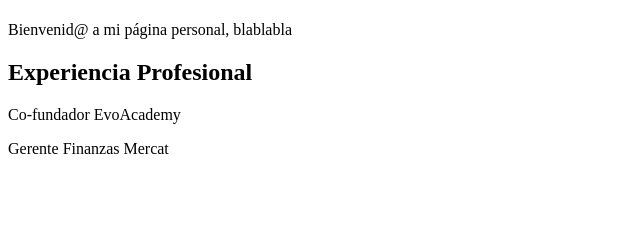
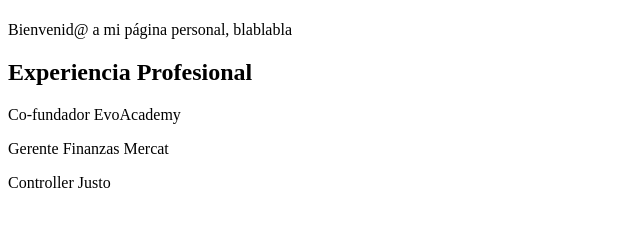
Before and after one commit to edufica/pagina_personal_evoinsight, a plain HTML site: page index.html in a window 1280 px wide. Shown: the part 59-286 px from the top of the page, without its empty margins (0-640 px from the left). Drawn offline with Linux system fonts and the light colour scheme.

Commit message:
agregada nueva descripción profesional

```diff
--- a/index.html
+++ b/index.html
@@ -11,5 +11,6 @@
     <h2>Experiencia Profesional</h2>
     <p>Co-fundador EvoAcademy</p>
     <p>Gerente Finanzas Mercat</p>
+    <p>Controller Justo</p>
 </body>
 </html>
```
